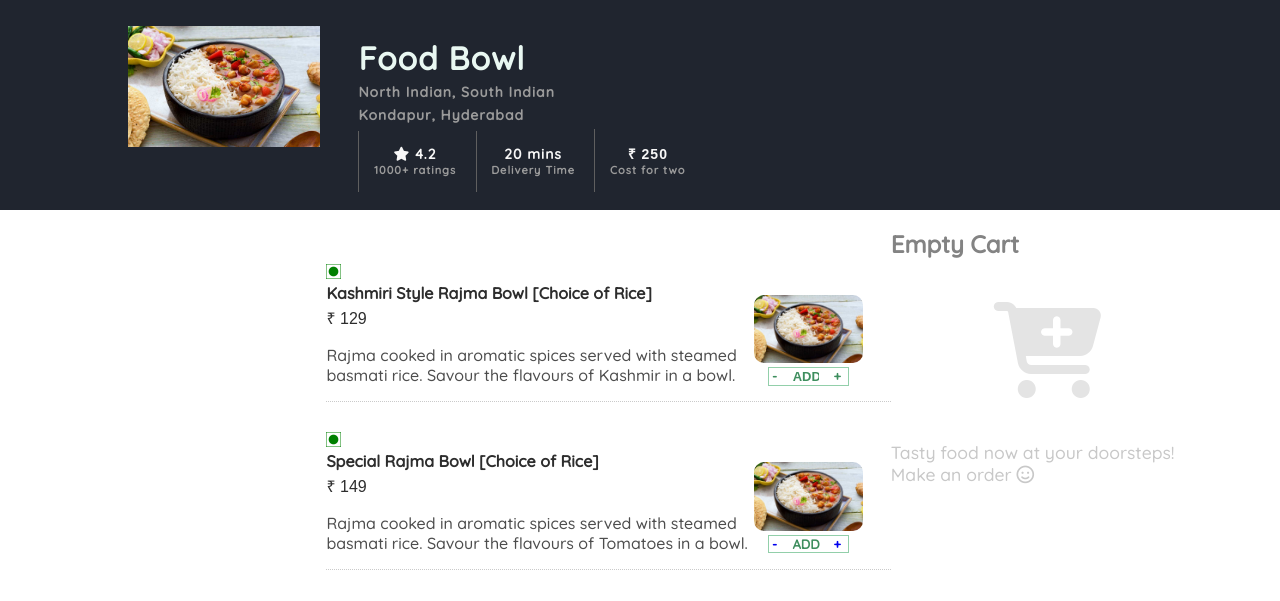
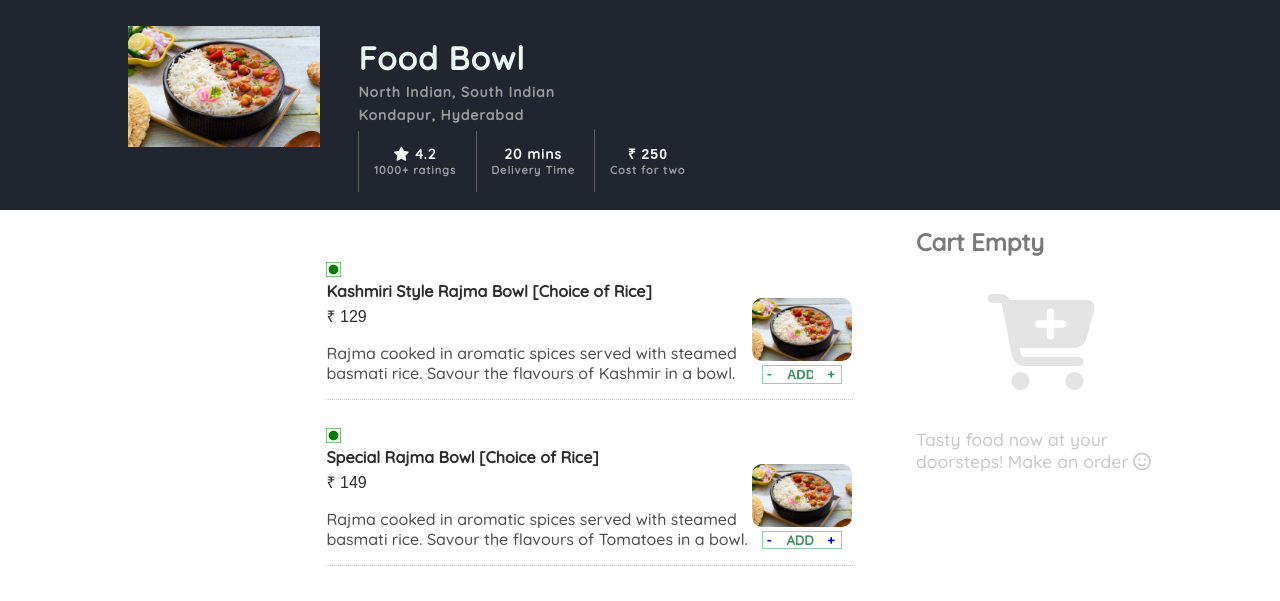
Before and after one commit to sriramgunda/orderfood, a plain HTML site: page index.html in a window 1280 px wide. Drawn offline with nearby package versions, Linux system fonts and the light colour scheme.

Commit message:
web page layout desigining

```diff
--- a/index.html
+++ b/index.html
@@ -71,7 +71,7 @@
 					</div>
 				</div>
 				<div class='menu-cart'>
-					<div class='menu-cart-label' id='cart-text'>Empty Cart</div>
+					<div class='menu-cart-label' id='cart-text'>Cart Empty</div>
 					<div class='empty-cart' id='empty-cart-id'>
 						<div class='empty-cart-icon' id='empty-cart-icon-id'><i class="fas fa-cart-plus"></i></div>
 						<div class='empty-cart-tagline'><p>Tasty food now at your doorsteps! Make an order <i class="far fa-smile"></i></p></div>
--- a/static/css/styles.css
+++ b/static/css/styles.css
@@ -72,7 +72,7 @@ a{
 	margin-left: 25%;
 	float: left;
 	display: inline-block;
-	width: 45%;
+	width: 42%;
 }
 .menu-category, .menu-item{
 	width: 100%;
@@ -86,13 +86,13 @@ a{
 	display: inline-block;
 }
 .meu-item-text{
-	width: 75%;
+	width: 80%;
 }
 .menu-item-imgstyle{
-	width: 24%;
+	width: 19%;
 }
 .menu-item-img{
-	width: 80%;
+	width: 100%;
 	border-radius: 10px;
 }
 .menu-veglogo-img{
@@ -115,7 +115,7 @@ a{
 }
 .menu-selected-item-quantity{
 	margin: 0 10%;
-	width: 60%;
+	width: 80%;
 	border: 1px solid #92cfaa;
 	color: #3e8e5e;
 	font-size: 13px;
@@ -135,16 +135,19 @@ a{
 	font-weight: bold;
 	text-align: center;
 }
+/*side cart css */
 .menu-cart{
 	float: left;
 	display: inline-block;
 	width: 25%;
+	border-left: 0px solid #efefef;
+	padding-left: 5%;
 }
 .menu-cart-label{
 	margin-top: 2%;
 	font-size: 150%;
 	font-weight: bold;
-	color: #838383;
+	color: #7a7a7a;
 }
 .empty-cart-icon{
 	color: #e4e4e4;
--- a/static/js/script.js
+++ b/static/js/script.js
@@ -14,7 +14,7 @@ function decrementValue(){
 	value--;
 	if (value <= 0){
 		value = 0;
-		changeCartText(txt="Empty Cart");
+		changeCartText(txt="Cart Empty");
 	}
 	else{
 		changeCartText();
```
